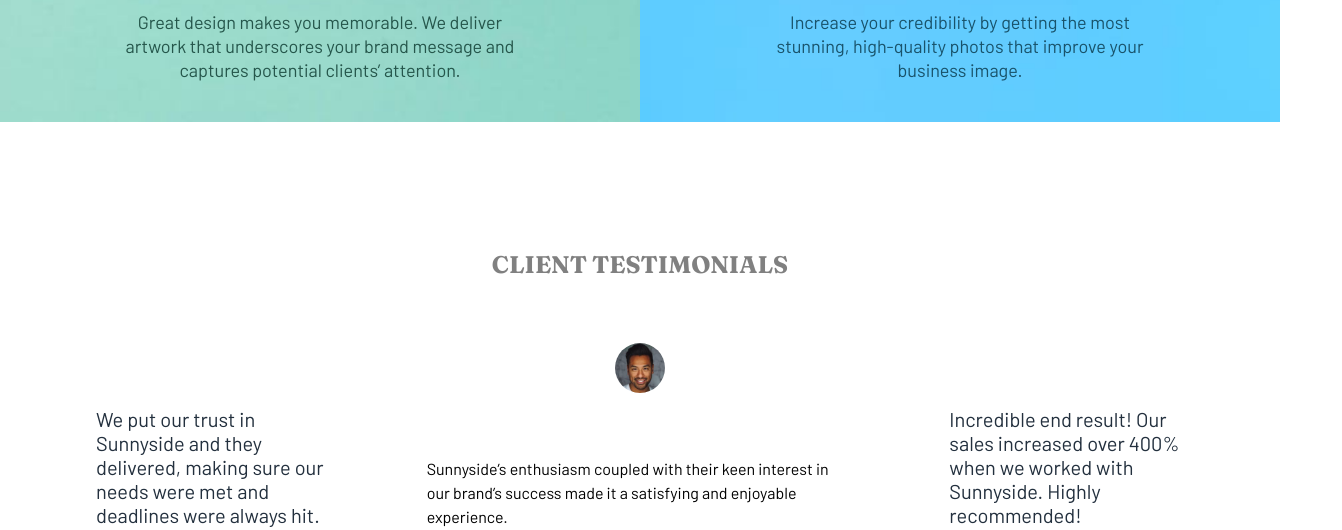
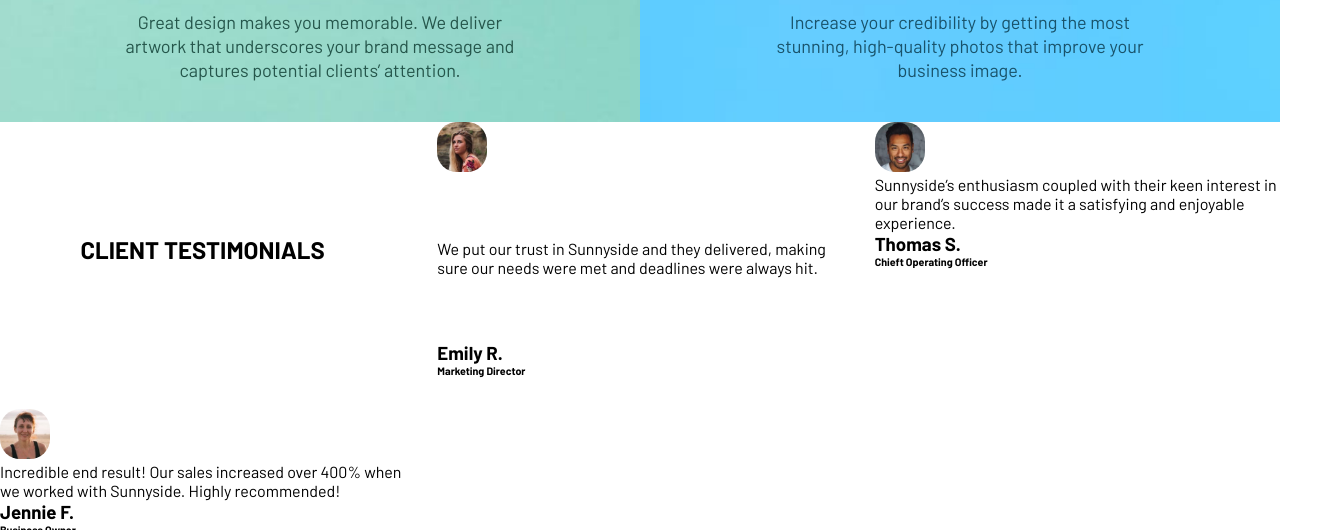
Before and after one commit to festuskayan/sunnyside, a plain HTML site: page sunnyside-agency-landing-page-main/index.html in a window 1280 px wide. Shown: the part 2270-2800 px from the top of the page, 1342 px wide, since content can reach past the window. Drawn offline with Linux system fonts and the light colour scheme.

Commit message:
rearranged

```diff
--- a/sunnyside-agency-landing-page-main/index.css
+++ b/sunnyside-agency-landing-page-main/index.css
@@ -102,7 +102,7 @@
 .threeColumns{
   display: grid;
   grid-template-columns: repeat(3, 1fr);}
-  .ct{
+  /* .ct{
     color: grey;
     text-align: center;
     padding-top: 8rem;
@@ -160,7 +160,41 @@
   }
   .thomas h6{
     padding-top: 1rem;
+  } */
+  .threeColumns{
+    display: grid;
+    grid-template-columns: repeat(3 1fr);
+    gap: 2rem;
   }
+  .threeColumns h2{
+    display: flex;
+    align-items: center;
+    justify-content: center;
+  }
+  .thirdColumns p{
+    margin-top: 4rem;
+    margin-bottom: 4rem;
+
+  }
+  .threeColumns img{
+    width: 50px;
+    height: 50px;
+    border-radius: 40%;
+  }
+
+
+
+
+
+
+
+
+
+
+
+
+
+
   .fourthColumns{
     display: grid;
     grid-template-columns: repeat(4 1fr);
@@ -191,3 +225,7 @@
   /* .fourthColumns img{
     width: 50%;
   } */
+  footer .logo{
+    display: flex;
+    align-items: center;
+    justify-content: center;}
--- a/sunnyside-agency-landing-page-main/index.html
+++ b/sunnyside-agency-landing-page-main/index.html
@@ -78,34 +78,34 @@
         </p>
       </div>
     </section>
-    <h2 class="ct">CLIENT TESTIMONIALS</h2>
     <section class="threeColumns">
-    <div class="firstHead">
-      <img class="emily" src="images/image-emily.jpg" alt="emily">
-      <p class="para">We put our trust in Sunnyside and they delivered, making sure our needs were met and deadlines were always hit.</p>
-      <h3 class="par">Emily R.</h3>
+      <h2>CLIENT TESTIMONIALS</h2>
+    <div class="thirdColumns">
+      <img src="images/image-emily.jpg" alt="emily">
+      <p>We put our trust in Sunnyside and they delivered, making sure our needs were met and deadlines were always hit.</p>
+      <h3>Emily R.</h3>
       <h6>Marketing Director</h6>
     </div>
     <div>
-      <img class="thomas" src="images/image-thomas.jpg" alt="thomas">
-      <p class="th">Sunnyside’s enthusiasm coupled with their keen interest in our brand’s success made it a satisfying and enjoyable experience.</p>
-      <h3 class="tho">Thomas S.</h3>
+      <img src="images/image-thomas.jpg" alt="thomas">
+      <p>Sunnyside’s enthusiasm coupled with their keen interest in our brand’s success made it a satisfying and enjoyable experience.</p>
+      <h3>Thomas S.</h3>
       <h6>Chieft Operating Officer</h6>
     </div>
     <div>
-      <img class="emily" src="images/image-jennie.jpg" alt="jennie">
-      <p class="para">Incredible end result! Our sales increased over 400% when we worked with Sunnyside. Highly recommended!</p>
-      <h3 class="par">Jennie F.</h3>
+      <img src="images/image-jennie.jpg" alt="jennie">
+      <p>Incredible end result! Our sales increased over 400% when we worked with Sunnyside. Highly recommended!</p>
+      <h3>Jennie F.</h3>
       <h6>Business Owner</h6>
     </div>
-    </section>
+  </section>
     <section class="fourColumns">
       <div><img class="sweet" src="images/mobile/image-gallery-milkbottles.jpg" alt="milk"></div>
       <div><img class="sweet" src="images/mobile/image-gallery-orange.jpg" alt="lime"></div>
       <div><img class="sweet" src="images/mobile/image-gallery-cone.jpg" alt="cone"></div>
      <div><img class="sweet" src="images/mobile/image-gallery-sugar-cubes.jpg" alt="sugar"></div>
     </section>
-    <section class="last">
+    <!-- <section class="last">
       <h1 class="sunny">sunnyside</h1>
     <div class="link">
       <a href="#">About</a>
@@ -118,5 +118,9 @@
       <img src="images/icon-twitter.svg" alt="twitter">
       <img src="images/icon-pinterest.svg" alt="pinterest">
     </div>
-  </section>
+  </section> -->
+    <footer>
+   <div class="logo"><img src="images/logo2.svg" alt="logo"></div>
+  </footer>
+  <button onclick="window.print()">Print this page</button>
   </body>
```
Also changed, not shown: sunnyside-agency-landing-page-main/images/logo2.svg (added).
